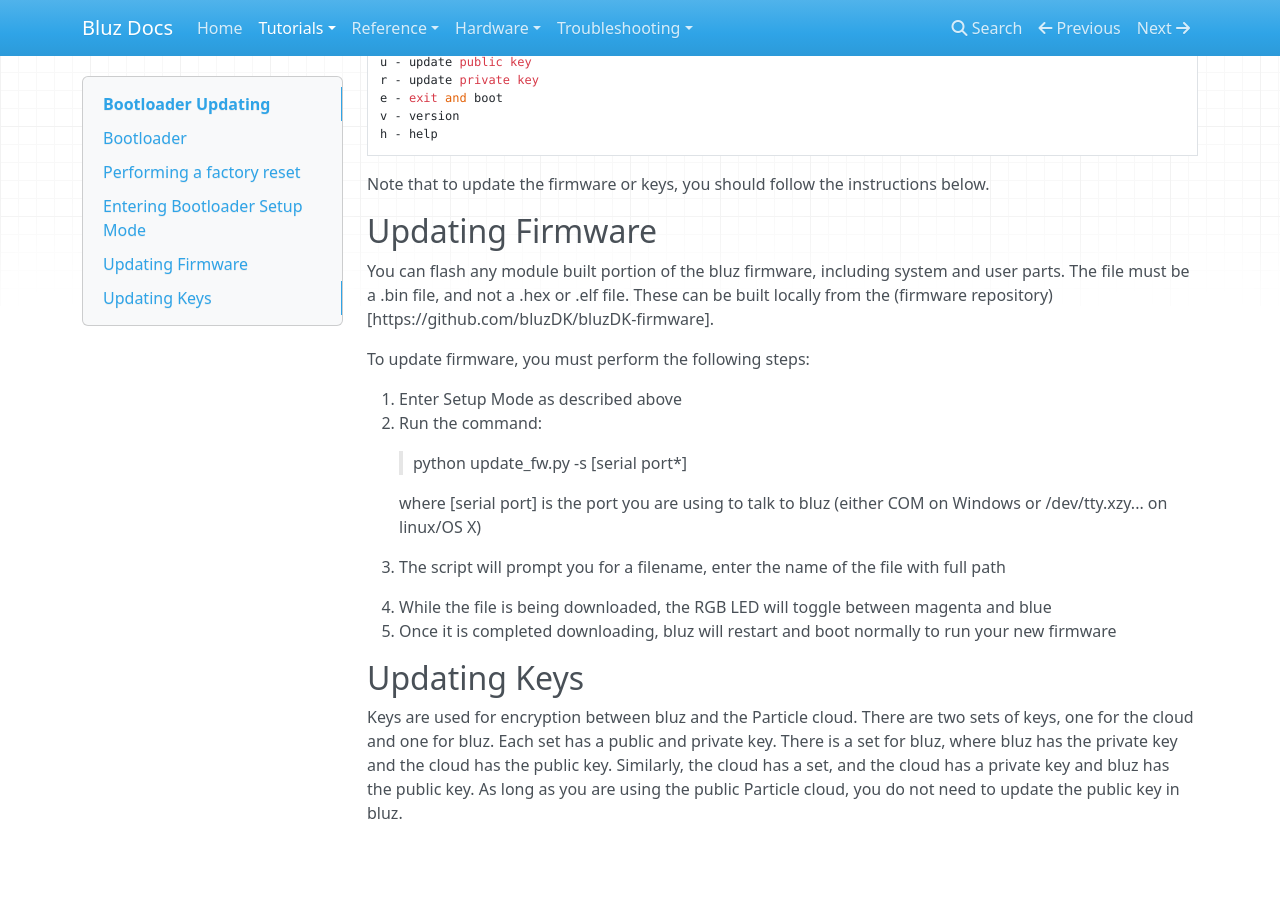
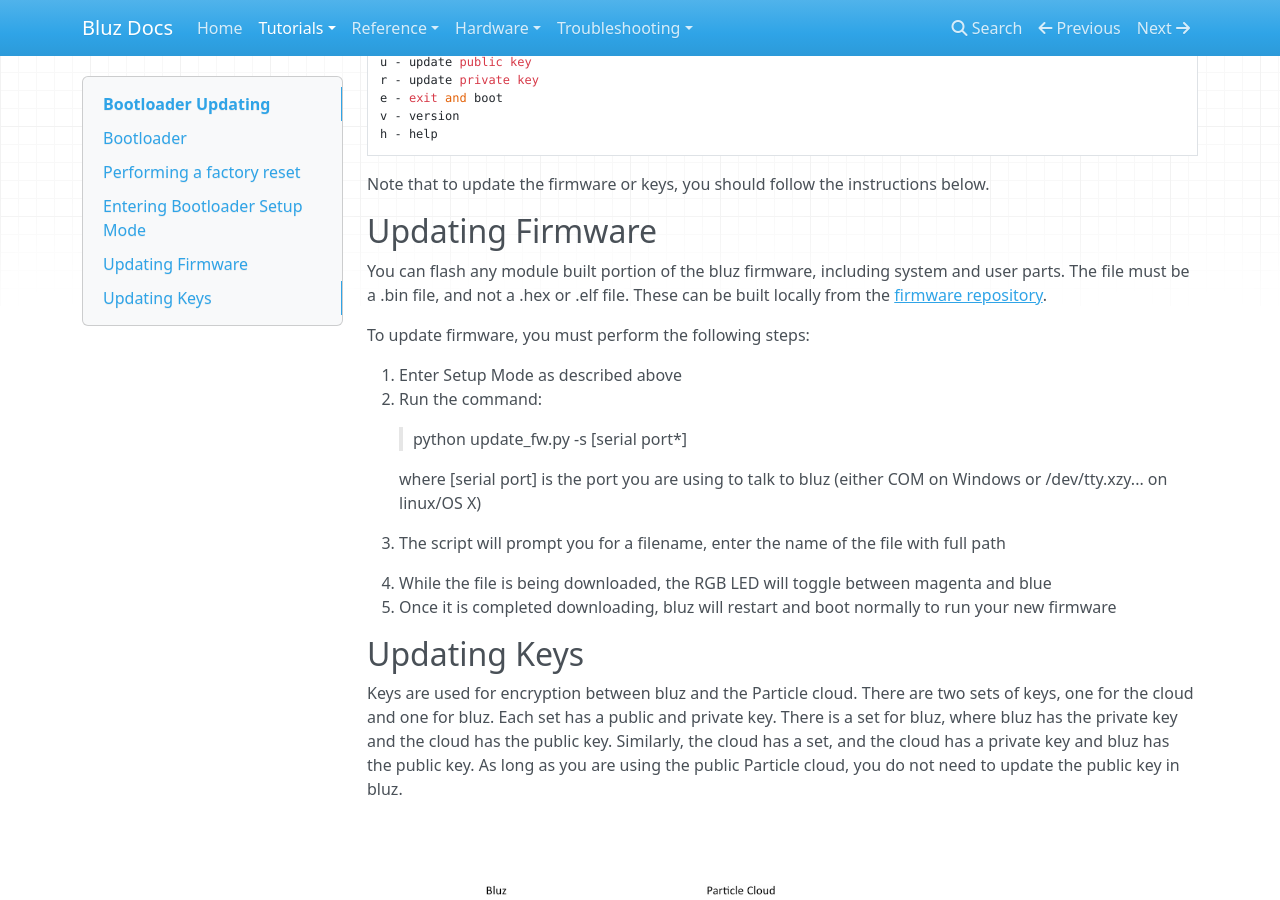
Before and after one commit to bluzDK/bluz-docs, an MkDocs documentation site: the page built from docs/tutorials/bootloader.md, in a window 1280 px wide and 900 px high, scrolled down 1974 px. Built offline with MkDocs 1.6.1, drawn with Linux system fonts in a browser that asks for light colours; nearby versions of some CDN libraries; old or Windows-style settings are respelled for this version of MkDocs.

Commit message:
fix link

```diff
--- a/docs/tutorials/bootloader.md
+++ b/docs/tutorials/bootloader.md
@@ -67,7 +67,7 @@ Note that to update the firmware or keys, you should follow the instructions bel
 
 ##Updating Firmware
 You can flash any module built portion of the bluz firmware, including system and user parts. The file must be a .bin file,
-and not a .hex or .elf file. These can be built locally from the (firmware repository)[https://github.com/bluzDK/bluzDK-firmware].
+and not a .hex or .elf file. These can be built locally from the [firmware repository](https://github.com/bluzDK/bluzDK-firmware).
 
 To update firmware, you must perform the following steps:
 
```
